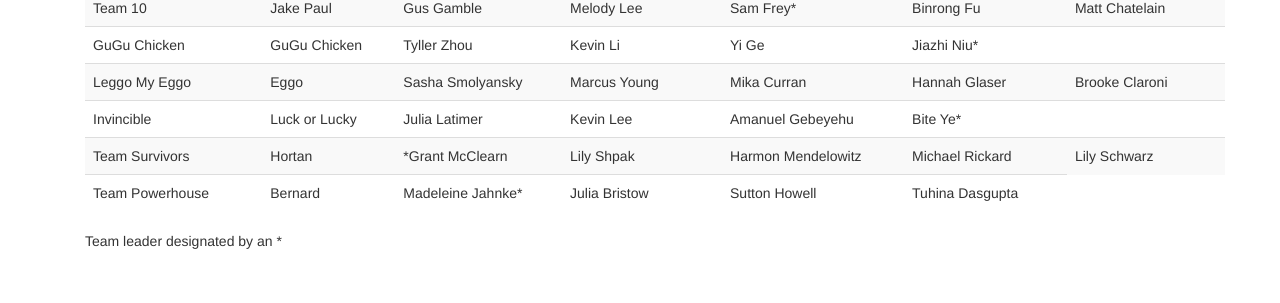
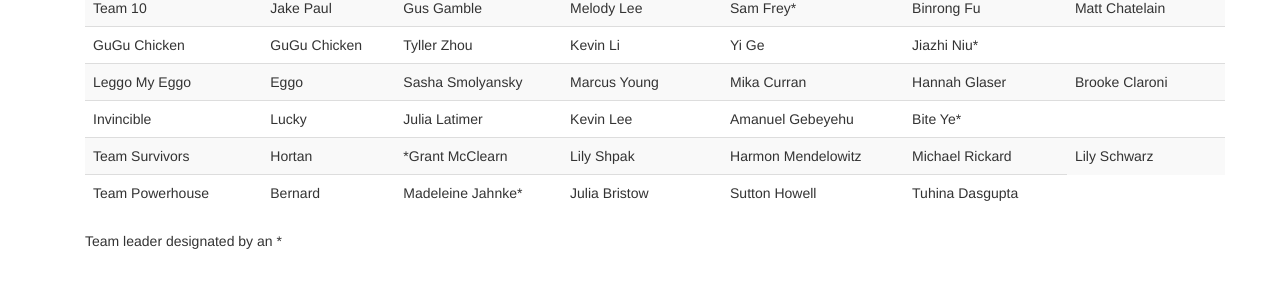
Before and after one commit to mdavidson022/CS1010-students, a Jekyll site: the page built from teams.html, in a window 1280 px wide. Shown: the part 393-696 px from the top of the page. Built offline with Jekyll 4.4.1, drawn with Linux system fonts in a browser that asks for light colours.

Commit message:
Update robot name

```diff
--- a/teams.html
+++ b/teams.html
@@ -108,7 +108,7 @@ layout: default
             </tr>
             <tr>
                 <td>Invincible</td>
-                <td>Luck or Lucky</td>
+                <td>Lucky</td>
                 <td>Julia Latimer</td>
                 <td>Kevin Lee</td>
                 <td>Amanuel Gebeyehu</td>
```
